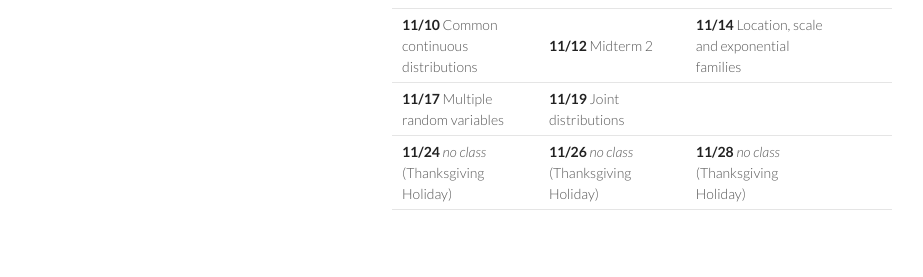
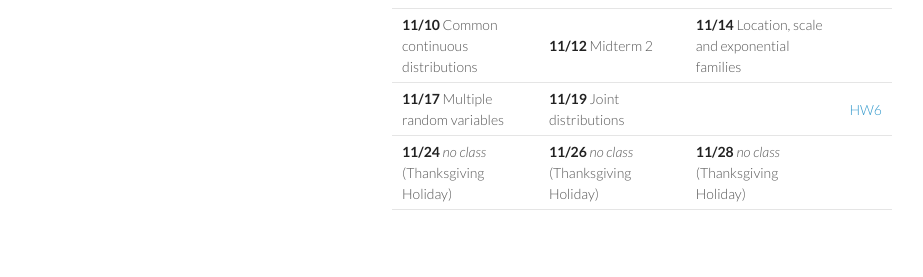
Before and after one commit to tulane-math-3070/2025Fall, a Jekyll site: the page built from schedule/schedule.md, in a window 1280 px wide. Shown: the part 1112-1389 px from the top of the page, without its empty margins (178-1101 px from the left). Built offline with Jekyll 4.4.1, drawn with Linux system fonts in a browser that asks for light colours.

Commit message:
add HW6 to schedule

```diff
--- a/schedule/schedule.md
+++ b/schedule/schedule.md
@@ -39,5 +39,5 @@ Topics:
 | **10/27** Common discrete distributions | **10/29** Common discrete distributions | **10/31** Common continuous distributions | [HW5](../HW/HW5/HW5.pdf) |
 | **11/03** Common continuous distributions | **11/05** Common continuous distributions | **11/07** Common continuous distributions | |
 | **11/10** Common continuous distributions | **11/12** Midterm 2 | **11/14** Location, scale and exponential families | |
-| **11/17** Multiple random variables | **11/19** Joint distributions | | |
+| **11/17** Multiple random variables | **11/19** Joint distributions | | [HW6](../HW/HW6/HW6.pdf) |
 | **11/24** _no class_ (Thanksgiving Holiday) | **11/26**  _no class_ (Thanksgiving Holiday) | **11/28**  _no class_ (Thanksgiving Holiday) | |
```
